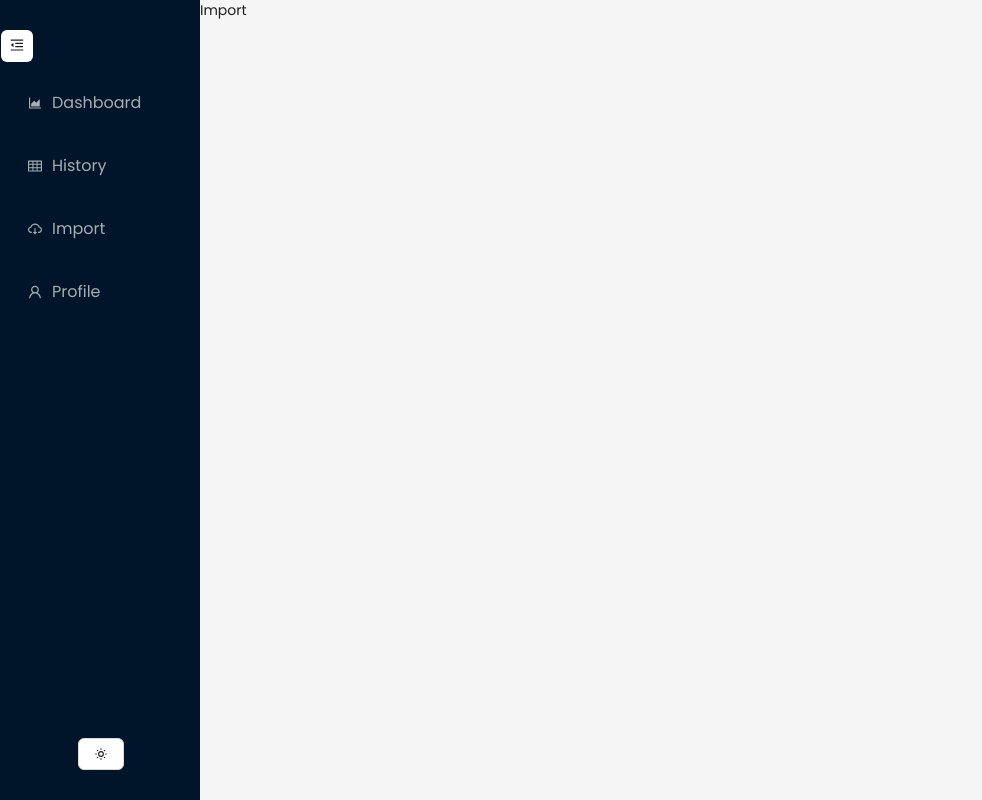
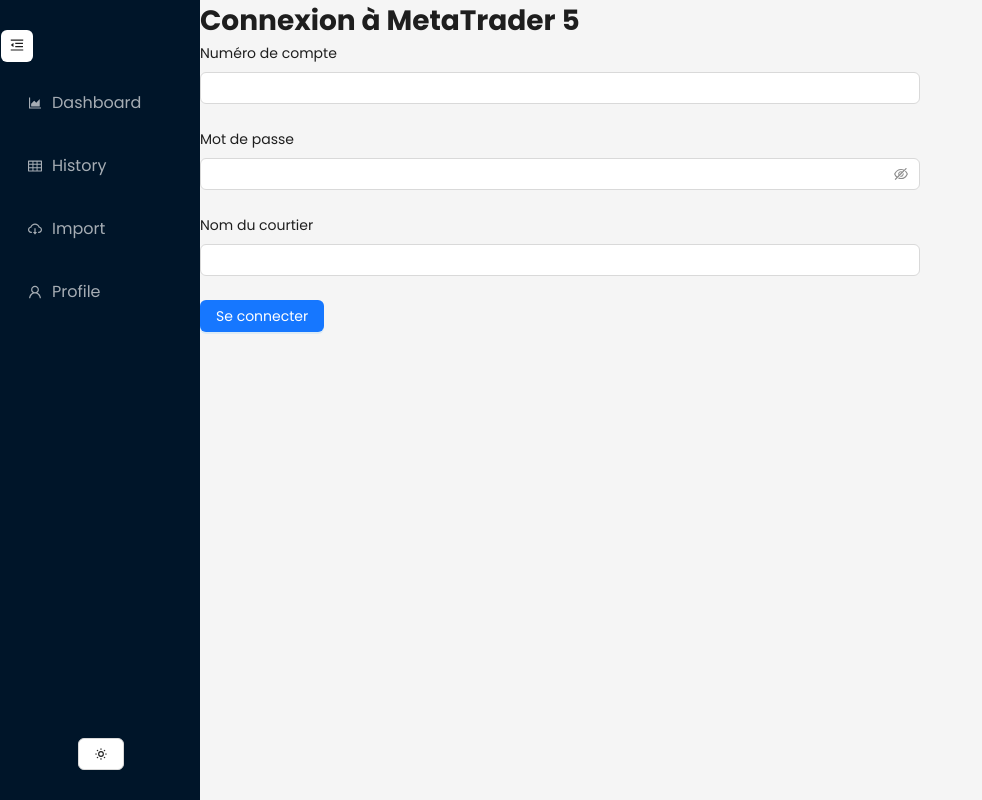
Before and after one commit to likemcode/TradTracker-client, a React (Vite) app: page /Import in a window 1280 px wide. Shown: the whole page, without its empty margins (0-982 px from the left). Built offline with nearby package versions, Linux system fonts and the light colour scheme.

Commit message:
import component and updated dashoard component

```diff
--- a/package.json
+++ b/package.json
@@ -12,6 +12,7 @@
   "dependencies": {
     "antd": "^5.14.1",
     "react": "^18.2.0",
+    "react-chartjs-2": "^5.2.0",
     "react-dom": "^18.2.0",
     "react-icons": "^5.0.1"
   },
--- a/src/components/Dashboard.jsx
+++ b/src/components/Dashboard.jsx
@@ -1,7 +1,8 @@
 import React, {useState} from 'react'
 import { Row,Col,Card,Statistic,Radio, Flex  } from 'antd'
-
-
+import LineChart from './charts/LineChart'; // Assuming LineChart is a default export
+import BarChart from './charts/BarChart'; // Corrected import for BarChart
+import PieChart from './charts/PieChart'; // Assuming PieChart is a default export
 const Dashboard = () => {
 
   const [selectedPeriod, setSelectedPeriod] =useState('daily');
@@ -47,10 +48,15 @@
         </div>
       </Row>
       <Row>
-
+        <Col>
+          <BarChart/>
+        </Col>
+        <Col>
+          <PieChart/>
+        </Col>
       </Row>
       <Row>
-
+        <LineChart/>
       </Row>
     </>
   )
--- a/src/components/Import.jsx
+++ b/src/components/Import.jsx
@@ -1,12 +1,72 @@
-import React from 'react'
+import React, { useState } from 'react';
+import { Form, Input, Button } from 'antd';
 
+const layout = {
+  labelCol: {
+    span: 8,
+  },
+  wrapperCol: {
+    span: 16,
+  },
+};
 
-const Import = () => {
+const LoginForm = () => {
+  const [form] = Form.useForm();
+  const [loginStatus, setLoginStatus] = useState('');
+
+  const handleLogin = async () => {
+    const values = form.getFieldsValue();
+    const payload = {
+      accountNumber: parseInt(values.accountNumber,  10),
+      password: values.password,
+      brokerName: values.brokerName,
+    };
+
+    try {
+      const response = await fetch('http://127.0.0.1:8000/backend/connect_to_mt5/', {
+        method: 'POST',
+        headers: {
+          'Content-Type': 'application/json',
+          // Assuming you have a way to get the CSRF token in React
+          'X-CSRFToken': 'your_csrf_token_here',
+        },
+        body: JSON.stringify(payload),
+      });
+
+      const data = await response.json();
+      setLoginStatus(data.message);
+    } catch (error) {
+      console.error('Error:', error);
+      setLoginStatus('An error occurred. Please try again.');
+    }
+  };
+
   return (
-    <div>
-      Import
+    <div className="container">
+      <h1>Connexion à MetaTrader  5</h1>
+      <Form {...layout} form={form} layout="vertical" >
+        <Form.Item label="Numéro de compte" name="accountNumber">
+          <Input type="number" />
+        </Form.Item>
+
+        <Form.Item label="Mot de passe" name="password">
+          <Input.Password />
+        </Form.Item>
+
+        <Form.Item label="Nom du courtier" name="brokerName">
+          <Input />
+        </Form.Item>
+
+        <Form.Item>
+          <Button type="primary" onClick={handleLogin}>
+            Se connecter
+          </Button>
+        </Form.Item>
+      </Form>
+
+      <div id="login-status" className="status">{loginStatus}</div>
     </div>
-  )
-}
+  );
+};
 
-export default Import
+export default LoginForm;
```
Also changed, not shown: 1 other file (tests, documents, lock files or other folders).
